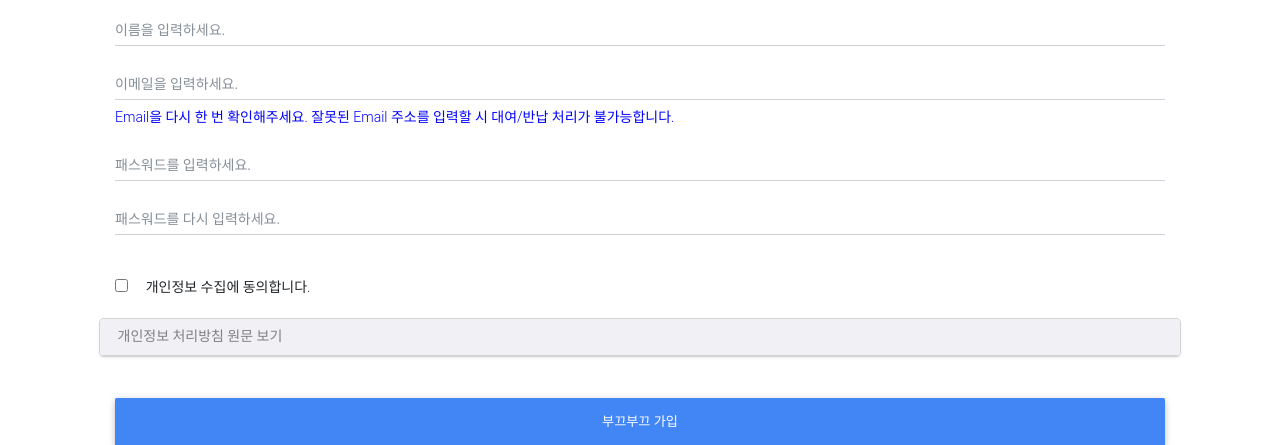
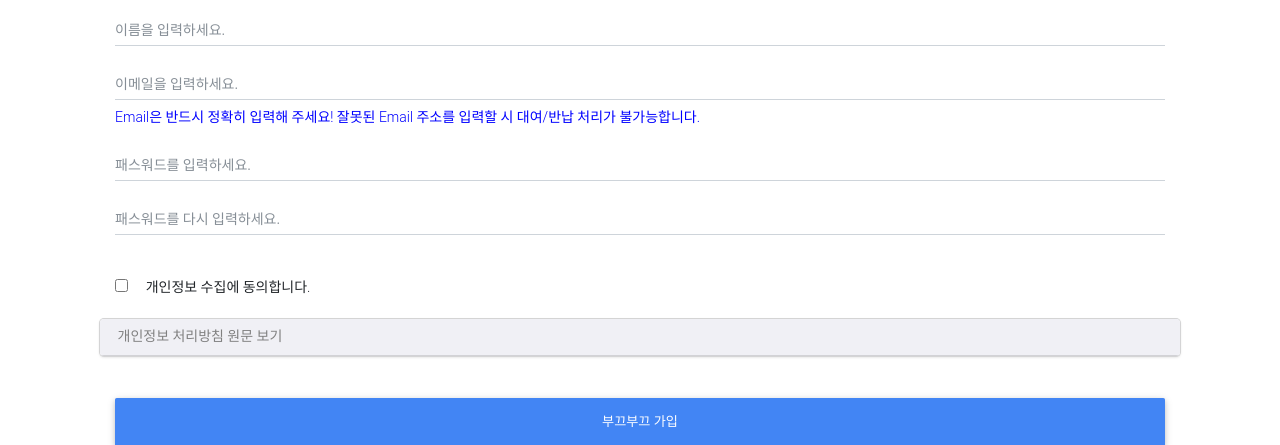
Before and after one commit to it-tech-division/bookbook, a Flask app: page /registUser in a window 1280 px wide. Shown: the part 301-746 px from the top of the page. Run offline with Flask 2, Linux system fonts and the light colour scheme; some libraries are stand-ins or nearby versions.

Commit message:
이메일 문구 수정

```diff
--- a/templates/registUser.html
+++ b/templates/registUser.html
@@ -29,7 +29,7 @@
 			<!--<button class="btn btn-default btn-sm" onclick="checkEmailAddr();">중복체크</button> -->
 		  </div>
 			<div style="color:blue;">
-			Email을 다시 한 번 확인해주세요. 잘못된 Email 주소를 입력할 시 대여/반납 처리가 불가능합니다.
+			Email은 반드시 정확히 입력해 주세요! 잘못된 Email 주소를 입력할 시 대여/반납 처리가 불가능합니다.
 			</div>
 			<div class="invalid-feedback">
 			자동 알림을 위해 이메일도 꼭 입력해 주세요.
```
